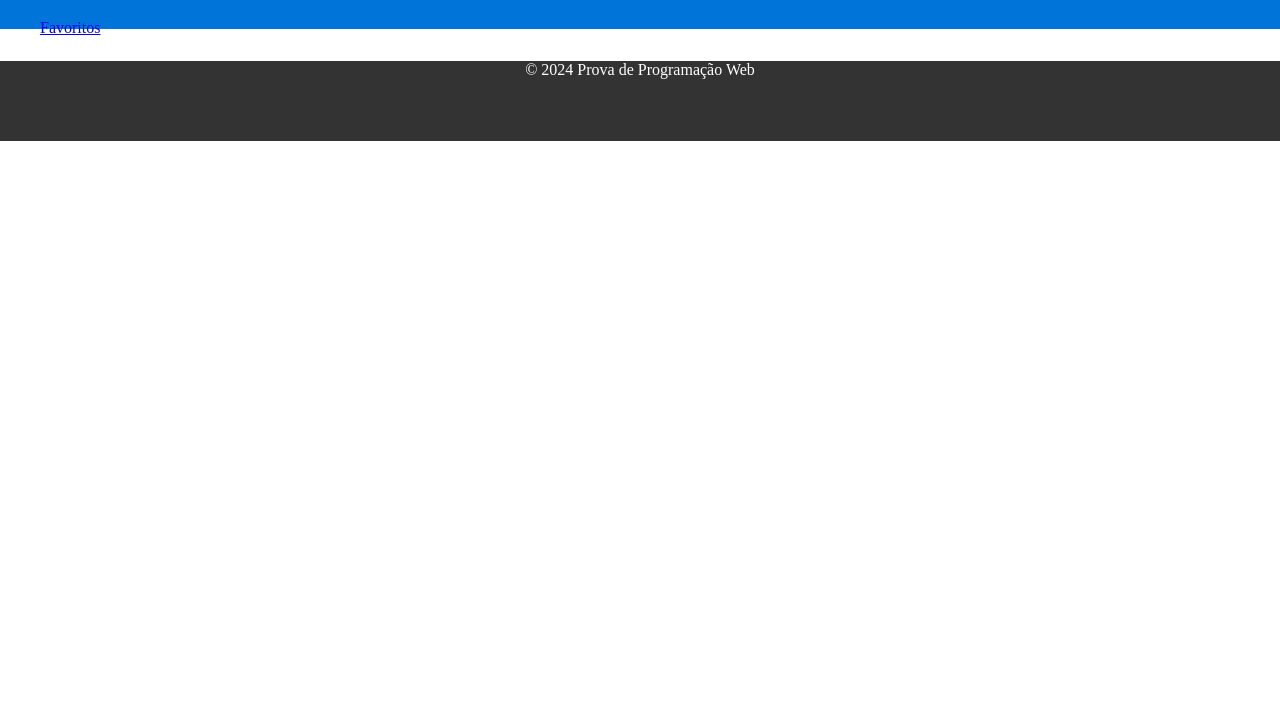
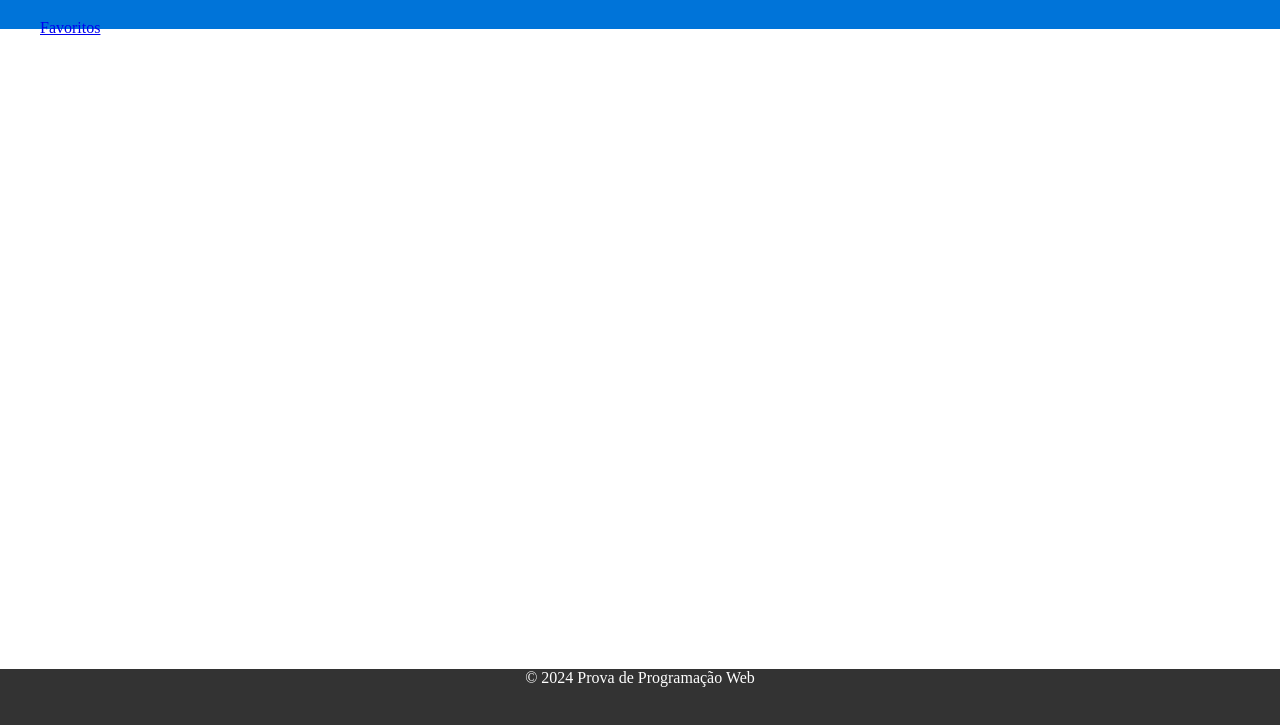
Before and after one commit to NathanSenaa/esoft5-b-prova, a plain HTML site: page index.html in a window 1280 px wide. Shown: the part 71-796 px from the top of the page. Drawn offline with Linux system fonts and the light colour scheme; no server answers.

Commit message:
Update index.html

```diff
--- a/index.html
+++ b/index.html
@@ -4,24 +4,39 @@
 <head>
     <meta charset="UTF-8">
     <meta name="viewport" content="width=device-width, initial-scale=1.0">
-    <title>Home</title>
+    <title>Document</title>
     <link rel="stylesheet" href="index.css">
 </head>
 
 <body>
     <header>
-        <h1>Home</h1>
+        <h1>
+            Home
+        </h1>
         <nav>
             <ul>
-                <li><a href="favoritos/index.html">Favoritos</a></li>
+                <li>
+                    <a href="favoritos/index.html">Favoritos</a>
+                </li>
             </ul>
         </nav>
     </header>
-    <main>
-        <ul id="lista-estados"></ul>
-    </main>
-    <footer>© 2024 Prova de Programação Web</footer>
+    <div id="principal">
+        <aside>
+        </aside>
+        <main>
+            <ul id="lista-estados">
+
+            </ul>
+        </main>
+        <aside class="aside-direito">
+        </aside>
+    </div>
+    <footer>
+        © 2024 Prova de Programação Web
+    </footer>
     <script src="index.js"></script>
+
 </body>
 
 </html>
```
